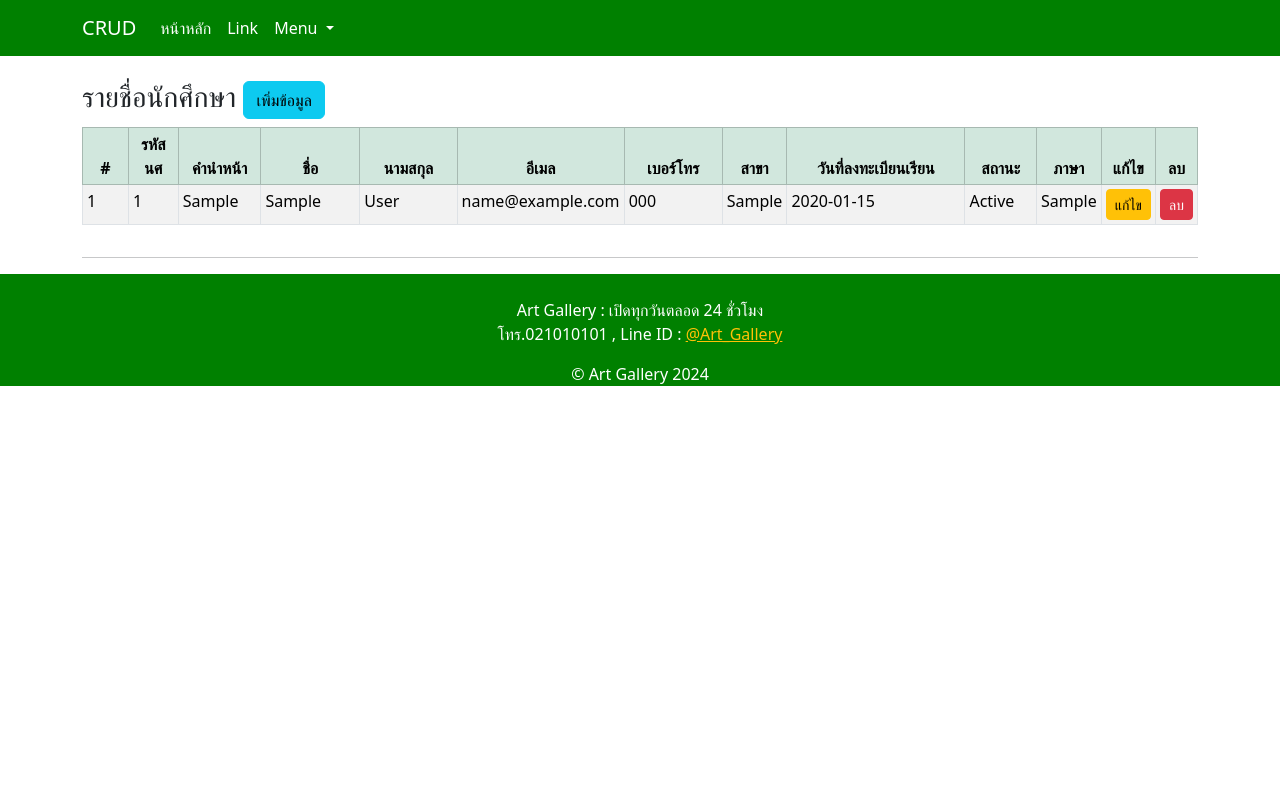
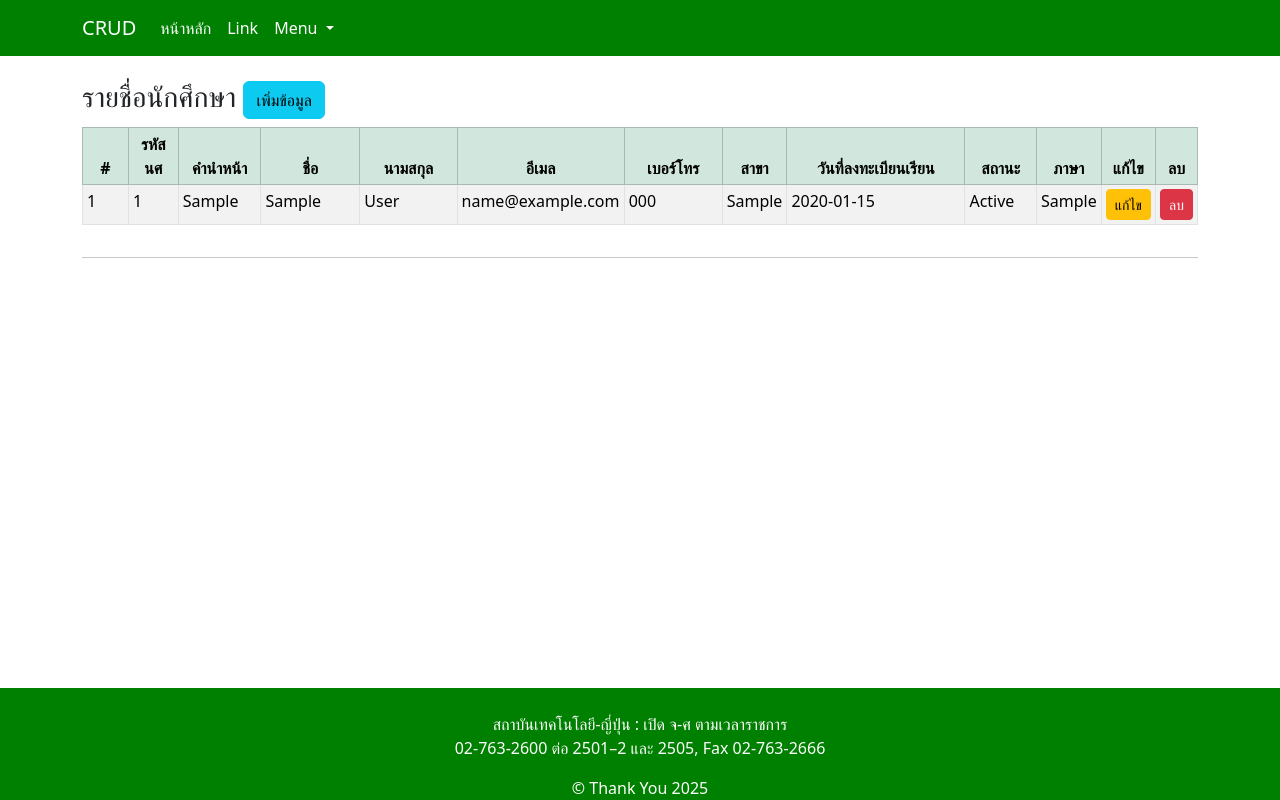
Before and after one commit to Frong12345/php-crud-table-pdo, a PHP site: page / in a window 1280 px wide. Run offline with PHP 8.4, Linux system fonts and the light colour scheme; tables that the repository leaves empty hold one stand-in row (values such as "Sample post").

Commit message:
edit footer

```diff
--- a/footer.php
+++ b/footer.php
@@ -1,9 +1,9 @@
  <!-- Start Footer -->
- <div class="" style="background-color: green">
+ <div class="mt-auto" style="background-color: green">
         <div class="row">
             <div class="col-sm-12">
-                <p class="text-center text-white"> <br> Art Gallery : เปิดทุกวันตลอด 24 ชั่วโมง <br> โทร.021010101 , Line ID : <a class="text-warning" href="#">@Art_Gallery</a> <br> </p>
-                <div class="container"><p class="m-0 text-center text-white"> &copy; Art Gallery 2024</p></div>
+                <p class="text-center text-white"> <br> สถาบันเทคโนโลยี-ญี่ปุ่น : เปิด จ-ศ ตามเวลาราชการ <br> 02-763-2600 ต่อ 2501–2 และ 2505, Fax 02-763-2666</p>
+                <p class="m-0 text-center text-white"> &copy; Thank You 2025</p>
             </div>
         </div>
     </div>
--- a/index.php
+++ b/index.php
@@ -19,14 +19,14 @@ $result = $stmt->fetchAll(PDO::FETCH_ASSOC);
     <title>Basic CRUD by DevStudents.com 2025</title>
     <?php include "style.php";?> <!-- นำเข้า bootstrap.min.css -->
   </head>
-  <body>
+  <body class="d-flex flex-column min-vh-100 overflow-hidden">
 
  <!-- start menu -->
    <?php include 'menu.php';?>
     <!-- end menu -->
 
     <!-- Start CRUD -->
-    <div class="container custom">
+    <div class="container flex-grow-1">
       <div class="row">
         <div class="col-sm-12 "> <br>
           <?php include "header.php"; ?>
```
